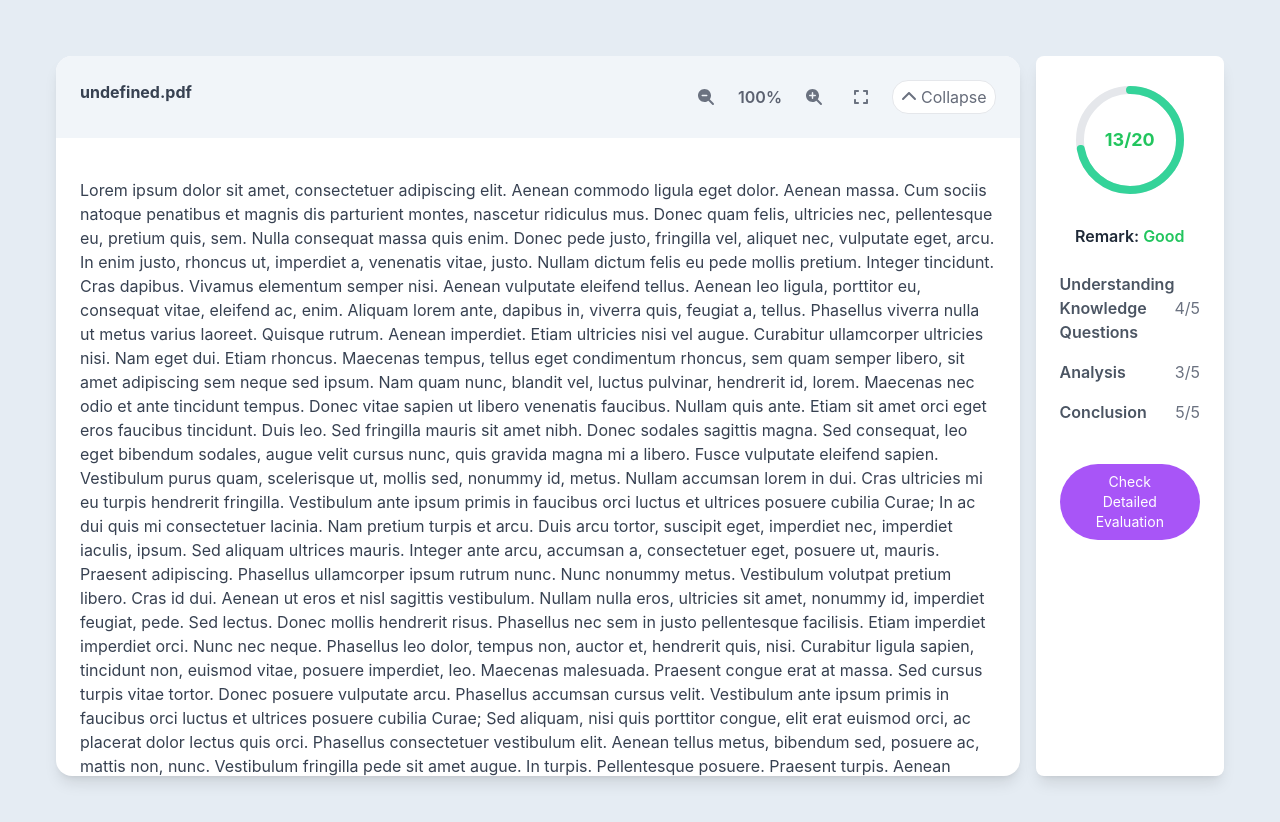
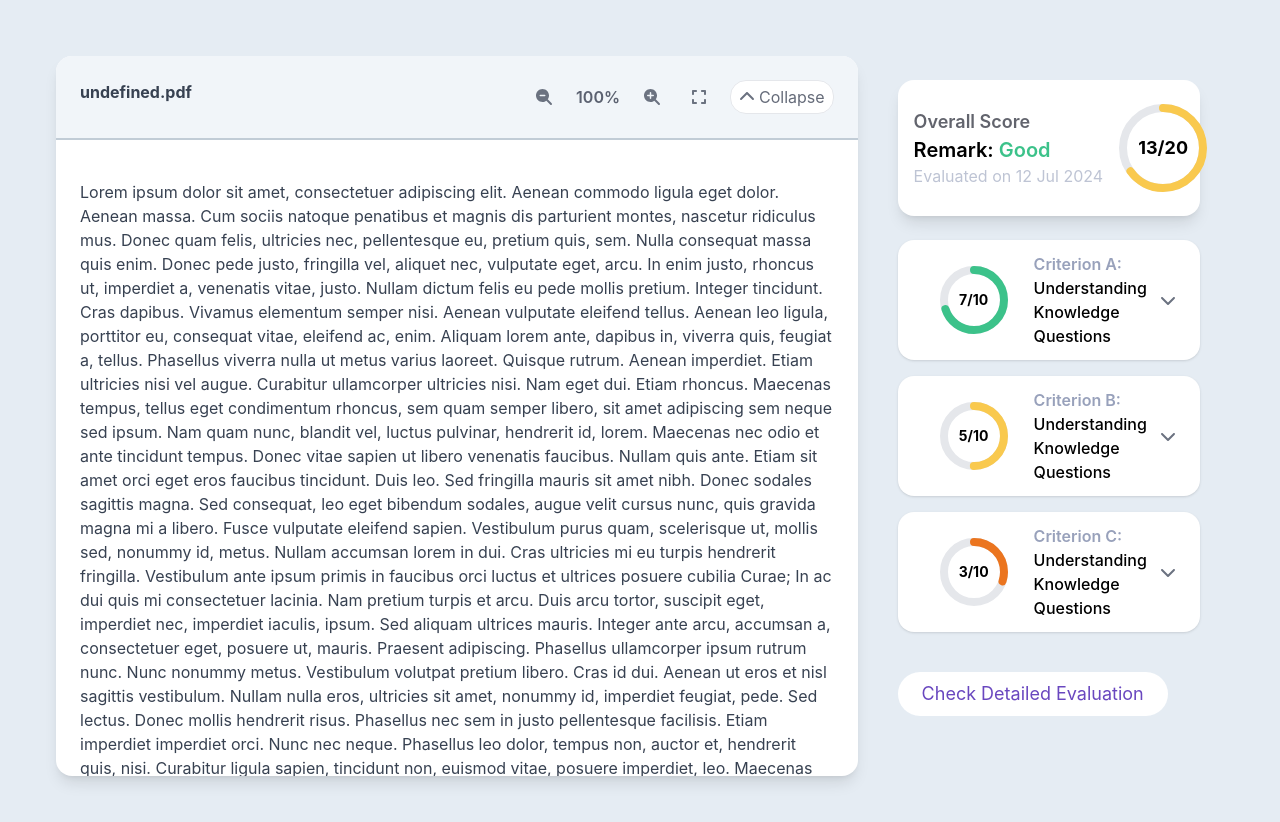
Before and after one commit to sagar67/ib-coursework, a Next.js app: page /coursework-viewer in a window 1280 px wide. Shown: the top 822 px of the page. Built offline with nearby package versions, Linux system fonts and the light colour scheme.

Commit message:
added evaluation screen changes

```diff
--- a/components/CourseworkList.tsx
+++ b/components/CourseworkList.tsx
@@ -45,7 +45,7 @@ export default function Home() {
       {/* My coursework section */}
       <section>
         <h2 className="text-xl font-bold text-[#5b6170] mb-4">My coursework</h2>
-        <div className="flex space-x-4 mb-4">
+        <div className="mb-4 grid grid-cols-1 md:grid-cols-2 lg:grid-cols-6 gap-6">
           {data.map((item, index) => (
             <CourseworkCard key={index} coursework={item} />
           ))}
--- a/components/EvaluationDisplay.tsx
+++ b/components/EvaluationDisplay.tsx
@@ -6,6 +6,7 @@ import { faDownload, faChevronUp, faChevronDown, faPlus, faMinus, faMagnifyingGl
 import 'tailwindcss/tailwind.css';
 import { useRouter } from "next/router";
 import { dummyData } from "./common/dummydata";
+import ExploreCoursework from "./ExploreCoursework";
 
 // Dummy Data for Evaluation
 const evaluationData = [
@@ -14,156 +15,13 @@ const evaluationData = [
   { title: "Conclusion", score: "5/5" },
 ];
 
-// Main Component
-export default function EvaluationDisplay() {
-  const [isCollapsed, setIsCollapsed] = useState(false);
-  const [zoomLevel, setZoomLevel] = useState(1); // Zoom state
-  const [isFullScreen, setIsFullScreen] = useState(false); // Fullscreen state
-  const [pdfData, setPdfData] = useState({});
-  const router = useRouter();
-  const { courseData } = router.query;
-
-  useEffect(() => {
-    if (router.query.courseData) {
-      const parsedData = JSON.parse(router.query.courseData);
-      setPdfData(parsedData);
-    }
-  }, [router.query.courseData]);
-
-  const toggleCollapse = () => {
-    setIsCollapsed(!isCollapsed);
-  };
-
-  // Function to increase zoom
-  const handleZoomIn = () => {
-    setZoomLevel((prevZoom) => Math.min(prevZoom + 0.2, 2)); // Max zoom 200%
-  };
-
-  // Function to decrease zoom
-  const handleZoomOut = () => {
-    setZoomLevel((prevZoom) => Math.max(prevZoom - 0.2, 0.5)); // Min zoom 50%
-  };
-
-  // Function to toggle full screen
-  const toggleFullScreen = () => {
-    if (!isFullScreen) {
-      // Request full screen
-      document.documentElement.requestFullscreen();
-    } else {
-      // Exit full screen
-      document.exitFullscreen();
-    }
-    setIsFullScreen(!isFullScreen);
-  };
-
-  return (
-    <div className="bg-[#e5ecf3] min-h-screen p-8 flex">
-      {/* Main Content */}
-      <main className="flex-grow p-6 bg-[#e5ecf3]} rounded-lg flex space-x-4">
-        {/* PDF Viewer Section */}
-        <section className={`bg-white shadow-lg rounded-2xl flex-grow flex flex-col overflow-hidden ${isCollapsed ? "h-[6vh]" : "h-[90vh]"}`}>
-          <div className="flex justify-between mb-4 bg-[#f1f5f9] p-6">
-            <h2 className="font-bold text-gray-700">{`${pdfData.title}.pdf`}</h2>
-            <div className="flex items-center space-x-4">
-              {/* Zoom Buttons */}
-              <button
-                onClick={handleZoomOut}
-                className="px-2 py-1 rounded-full text-gray-500"
-              >
-                <FontAwesomeIcon icon={faMagnifyingGlassMinus} />
-              </button>
-              <button className="text-[#5b6170] font-semibold">{Math.round(zoomLevel * 100)}%</button>
-              <button
-                onClick={handleZoomIn}
-                className="px-2 py-1 rounded-full text-gray-500"
-              >
-                <FontAwesomeIcon icon={faMagnifyingGlassPlus} />
-              </button>
-              {/* Full Screen Button */}
-              <button
-                onClick={toggleFullScreen}
-                className="px-2 py-1 rounded-full text-gray-500"
-              >
-                <FontAwesomeIcon icon={isFullScreen ? faCompress : faExpand} />
-              </button>
-              {/* Collapse Button */}
-              <div onClick={toggleCollapse} className="flex items-center space-x-1 bg-white border rounded-2xl py-1 px-2 cursor-pointer">
-                <FontAwesomeIcon
-                  icon={isCollapsed ? faChevronDown : faChevronUp}
-                  className="text-gray-500 cursor-pointer"
-                />
-                <p className="text-[#656b79]">Collapse</p>
-              </div>
-            </div>
-          </div>
-
-          {/* PDF Content */}
-          <div
-            className={`transition-all duration-500 ${isCollapsed ? "h-0 overflow-hidden" : "flex-grow overflow-auto"}  p-6`}
-            style={{
-              maxHeight: "100%", // Ensure it does not exceed the viewport height
-            }}
-          >
-            <p
-              className="text-sm text-gray-700 leading-relaxed"
-              style={{
-                // Set font size based on zoom level
-                fontSize: `${1.0 * zoomLevel}rem`, // Adjust font size directly based on zoom
-                lineHeight: `${1.5 * zoomLevel}rem`, // Maintain spacing with zoom
-                overflow: "auto",  // Add scroll for zoomed content
-              }}
-            >
-              {dummyData}
-            </p>
-          </div>
-        </section>
-
-        {/* Evaluation Section */}
-        <section className="bg-white shadow-lg rounded-lg p-6 w-96 space-y-6">
-          {/* Circular Score Section */}
-          <div className="flex justify-center">
-            <div className="relative">
-              <CircularProgressBar percentage={72} />
-              <div className="absolute inset-0 flex items-center justify-center text-lg font-bold text-green-500">
-                13/20
-              </div>
-            </div>
-          </div>
-
-          <div className="text-center">
-            <h3 className="font-semibold text-gray-800">
-              Remark: <span className="text-green-500">Good</span>
-            </h3>
-          </div>
-
-          {/* Evaluation Details */}
-          <div className="space-y-4">
-            {evaluationData.map((item, index) => (
-              <div key={index} className="flex justify-between items-center">
-                <span className="font-semibold text-gray-600">{item.title}</span>
-                <span className="text-gray-500">{item.score}</span>
-              </div>
-            ))}
-          </div>
-
-          {/* Evaluation Button */}
-          <div className="flex justify-center">
-            <button className="mt-4 px-6 py-2 bg-purple-500 text-white text-sm rounded-full">
-              Check Detailed Evaluation
-            </button>
-          </div>
-        </section>
-      </main>
-    </div>
-  );
-}
-
 // Circular Progress Bar Component
-const CircularProgressBar = ({ percentage }) => {
-  const circleRadius = 50;
+const CircularProgressBar = ({ percentage, radius }) => {
+  console.log('percentage',percentage);
+  const strokeColor = percentage >=70 ? '#3cc28a' : percentage >=40 ? '#f9c94e' : '#eb751f';
+  const circleRadius = radius ? radius : 40;
   const circleCircumference = 2 * Math.PI * circleRadius;
-  const strokeDashoffset =
-    circleCircumference - (percentage / 100) * circleCircumference;
+  const strokeDashoffset = circleCircumference - (percentage / 100) * circleCircumference;
 
   return (
     <svg width={120} height={120} className="rotate-[-90deg]">
@@ -180,7 +38,7 @@ const CircularProgressBar = ({ percentage }) => {
         cy="60"
         r={circleRadius}
         fill="none"
-        stroke="#34D399"
+        stroke={strokeColor}
         strokeWidth="8"
         strokeDasharray={circleCircumference}
         strokeDashoffset={strokeDashoffset}
@@ -189,3 +47,182 @@ const CircularProgressBar = ({ percentage }) => {
     </svg>
   );
 };
+
+// Criterion Item with Drop-Down
+const Criterion = ({ criterion, score, details }) => {
+  const [isOpen, setIsOpen] = useState(false);
+
+  return (
+   <div className="bg-white px-4 rounded-2xl shadow mb-4">
+  <div className="flex items-center justify-between">
+    <div className="flex items-center flex-grow">
+      <div className="relative">
+        <CircularProgressBar percentage={(score / 10) * 100} radius={30} />
+        <div className="absolute inset-0 flex items-center justify-center text-sm font-bold">
+          {score}/10
+        </div>
+      </div>
+
+      <div className="flex flex-col">
+        <h4 className="font-semibold text-[#98a1bb]">Criterion {criterion}:</h4>
+        <p className="font-medium">
+          Understanding Knowledge <br /> Questions
+        </p>
+      </div>
+    </div>
+
+    <button
+      onClick={() => setIsOpen(!isOpen)}
+      className="text-gray-500 px-2 flex-shrink-0"
+    >
+      <FontAwesomeIcon
+        icon={isOpen ? faChevronUp : faChevronDown}
+        className="text-gray-500 cursor-pointer"
+      />
+    </button>
+  </div>
+
+  {isOpen && (
+    <div className="mt-4 text-gray-600">
+      <ExploreCoursework/>
+    </div>
+  )}
+</div>
+
+  );
+};
+
+export default function EvaluationDisplay() {
+  const [isCollapsed, setIsCollapsed] = useState(false);
+  const [zoomLevel, setZoomLevel] = useState(1);
+  const [isFullScreen, setIsFullScreen] = useState(false);
+  const [pdfData, setPdfData] = useState({});
+  const router = useRouter();
+  const { courseData } = router.query;
+
+  useEffect(() => {
+    if (router.query.courseData) {
+      const parsedData = JSON.parse(router.query.courseData);
+      setPdfData(parsedData);
+    }
+  }, [router.query.courseData]);
+
+  const toggleCollapse = () => {
+    setIsCollapsed(!isCollapsed);
+  };
+
+  const handleZoomIn = () => {
+    setZoomLevel((prevZoom) => Math.min(prevZoom + 0.2, 2)); // Max zoom 200%
+  };
+
+  const handleZoomOut = () => {
+    setZoomLevel((prevZoom) => Math.max(prevZoom - 0.2, 0.5)); // Min zoom 50%
+  };
+
+  const toggleFullScreen = () => {
+    if (!isFullScreen) {
+      document.documentElement.requestFullscreen();
+    } else {
+      document.exitFullscreen();
+    }
+    setIsFullScreen(!isFullScreen);
+  };
+
+  const criteriaData = [
+    { criterion: 'A', score: 7, details: 'Details about criterion A...' },
+    { criterion: 'B', score: 5, details: 'Details about criterion B...' },
+    { criterion: 'C', score: 3, details: 'Details about criterion C...' },
+  ];
+
+  return (
+    <div className="bg-[#e5ecf3] min-h-screen p-8 flex">
+      <main className={`flex-grow p-6 bg-[#e5ecf3]} rounded-lg flex space-x-4`}>
+        <section className={`bg-white shadow-lg rounded-2xl ${isFullScreen ? 'w-[100%]' : 'w-[70%]'} flex flex-col overflow-hidden ${isCollapsed ? "h-[6vh]" : "h-[90vh]"} mt-0`}>
+          <div className="flex justify-between mb-4 bg-[#f1f5f9] p-6 border-b-2 border-[#c1ccd6]">
+            <h2 className="font-bold text-gray-700">{`${pdfData.title}.pdf`}</h2>
+            <div className="flex items-center space-x-4">
+              <button
+                onClick={handleZoomOut}
+                className="px-2 py-1 rounded-full text-gray-500"
+              >
+                <FontAwesomeIcon icon={faMagnifyingGlassMinus} />
+              </button>
+              <button className="text-[#5b6170] font-semibold">{Math.round(zoomLevel * 100)}%</button>
+              <button
+                onClick={handleZoomIn}
+                className="px-2 py-1 rounded-full text-gray-500"
+              >
+                <FontAwesomeIcon icon={faMagnifyingGlassPlus} />
+              </button>
+              <button
+                onClick={toggleFullScreen}
+                className="px-2 py-1 rounded-full text-gray-500"
+              >
+                <FontAwesomeIcon icon={isFullScreen ? faCompress : faExpand} />
+              </button>
+              <div onClick={toggleCollapse} className="flex items-center space-x-1 bg-white border rounded-2xl py-1 px-2 cursor-pointer">
+                <FontAwesomeIcon
+                  icon={isCollapsed ? faChevronDown : faChevronUp}
+                  className="text-gray-500 cursor-pointer"
+                />
+                <p className="text-[#656b79]">Collapse</p>
+              </div>
+            </div>
+          </div>
+
+          <div
+            className={`transition-all duration-500 ${isCollapsed ? "h-0 overflow-hidden" : "flex-grow overflow-auto"}  p-6`}
+            style={{
+              maxHeight: "100%",
+            }}
+          >
+            <p
+              className="text-sm text-gray-700 leading-relaxed"
+              style={{
+                fontSize: `${1.0 * zoomLevel}rem`,
+                lineHeight: `${1.5 * zoomLevel}rem`,
+                overflow: "auto",
+              }}
+            >
+              {dummyData}
+            </p>
+          </div>
+        </section>
+
+        {!isFullScreen && <section className={`p-6 w-[30%] space-y-6`}>
+          <div className="flex justify-between items-center bg-white shadow-lg rounded-2xl px-4 py-2 w-full max-w-2xl">
+          <div>
+            <h2 className="text-lg font-semibold text-[#62646d]">Overall Score</h2>
+            <p className="text-xl font-semibold">
+              Remark: <span className="text-[#3cc28a]">Good</span>
+            </p>
+            <p className="text-[#bec4d4] whitespace-nowrap">Evaluated on 12 Jul 2024</p> {/* Added whitespace-nowrap here */}
+          </div>
+          <div className="relative">
+            <CircularProgressBar percentage={65} radius={40} />
+            <div className="absolute inset-0 flex items-center justify-center text-lg font-bold">
+              13/20
+            </div>
+          </div>
+        </div>
+          <div className="mt-8 w-full max-w-2xl">
+            {criteriaData.map((item, index) => (
+              <Criterion
+                key={index}
+                criterion={item.criterion}
+                score={item.score}
+                details={item.details}
+              />
+            ))}
+          </div>
+
+          <div>
+            <button className="mt-4 px-6 py-2 bg-white text-[#6947bf] text-lg text-bold rounded-full">
+              Check Detailed Evaluation
+            </button>
+          </div>
+        </section>}
+      </main>
+    </div>
+  );
+}
```
Also changed, not shown: components/ExploreCoursework.tsx (+17 -33 lines), components/FileUpload.tsx (+16 -2 lines).
